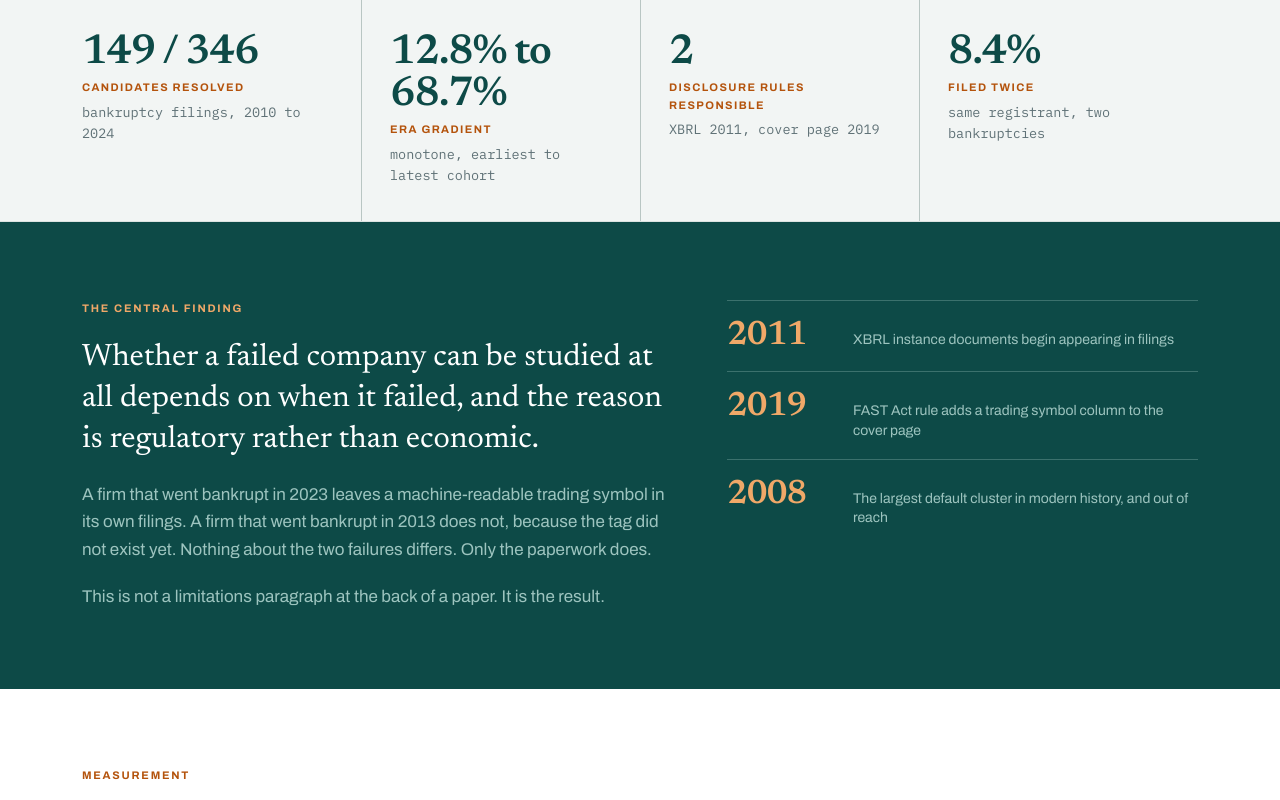
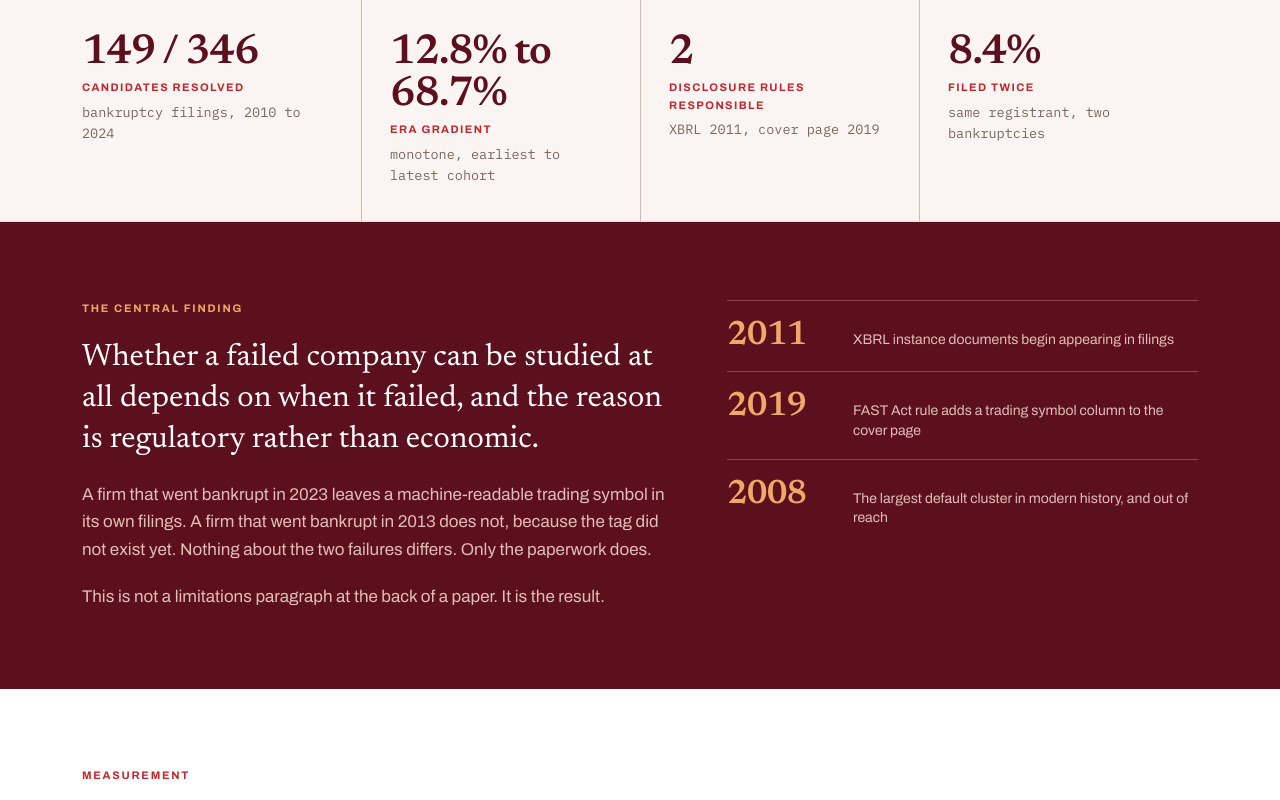
Before and after one commit to Iska555/merton-distressed-signals, a Next.js app in the folder frontend/: page / in a window 1280 px wide. Shown: the part 660-1460 px from the top of the page. Built offline with nearby package versions, Linux system fonts and the light colour scheme.

Commit message:
style: repalette site and chart semantics

```diff
--- a/frontend/app/globals.css
+++ b/frontend/app/globals.css
@@ -16,36 +16,47 @@
   section type, and an alias means a page that has not been touched yet still
   renders in the new colours instead of falling back to nothing.
 
-  There is no black anywhere in this palette. The darkest ink is a slate-teal.
+  Chocolate, burgundy and red carry the identity. Charts separate categories
+  with lightness, line style and texture rather than neighbouring warm hues.
 */
 
 :root {
   --ground:      #FFFFFF;
-  --tint:        #F2F5F4;
-  --tint-warm:   #FBF6EF;
-  --deep:        #0D4A47;
-  --deep-2:      #0A3B39;
-  --ink:         #1E3033;
-  --body:        #3E5257;
-  --muted:       #5F7176;
-  --signal:      #B4530C;
-  --rule:        #DCE3E1;
-  --rule-strong: #B9C6C3;
+  --tint:        #FAF5F2;
+  --tint-warm:   #F3E9E4;
+  --deep:        #5C0F1D;
+  --deep-2:      #43101A;
+  --ink:         #2B1A17;
+  --body:        #4A3830;
+  --muted:       #7B675C;
+  --signal:      #C0272D;
+  --rule:        #E7DCD6;
+  --rule-strong: #CDBAB1;
+  --burgundy:    #7A1B2E;
+  --chocolate:   #6B3F23;
+  --paper:       #FFFFFF;
 
   --on-deep:      #FFFFFF;
-  --on-deep-mute: #9DC4BF;
+  --on-deep-mute: #E0BDB6;
   --on-deep-sig:  #F0A868;
 
-  /* Validated for colour-vision deficiency. Do not substitute. */
-  --series-1: #0F8A66;
-  --series-2: #C2610F;
-  --grid:     #E6ECEA;
+  --fig-primary:   #A81C2A;
+  --fig-recessive: #E8DCD6;
+  --fig-third:     #6B3F23;
+  --fig-ink:       #2B1A17;
+  --fig-muted:     #7B675C;
+  --fig-rule:      #E7DCD6;
+  --fig-signal:    #C0272D;
+
+  --series-1: var(--fig-primary);
+  --series-2: var(--fig-third);
+  --grid:     var(--rule);
 
   /* Legacy aliases. See the note above. */
   --surface:  var(--tint);
   --faint:    var(--muted);
   --rule-sw:  var(--rule-strong);
-  --accent:   var(--deep);
+  --accent:   var(--burgundy);
   --risk:     var(--signal);
 
   --display: var(--font-display), Newsreader, Georgia, "Times New Roman", serif;
@@ -55,21 +66,30 @@
 }
 
 :root[data-theme="dark"] {
-  --ground:      #0F1618;
-  --tint:        #16211F;
-  --tint-warm:   #1C1E1A;
-  --deep:        #0A3B39;
-  --deep-2:      #072E2C;
-  --ink:         #E9EFEC;
-  --body:        #B5C4C2;
-  --muted:       #8698A0;
-  --signal:      #E08A3C;
-  --rule:        #253232;
-  --rule-strong: #3A4B4A;
-  --series-1:    #2FA37E;
-  --series-2:    #D0722A;
-  --grid:        #223030;
-  --accent:      #74AC94;
+  --ground:      #16100E;
+  --tint:        #1F1613;
+  --tint-warm:   #261B17;
+  --deep:        #43101A;
+  --deep-2:      #2E0B12;
+  --ink:         #F2E7E2;
+  --body:        #CDB8B0;
+  --muted:       #9C8479;
+  --signal:      #E4564F;
+  --rule:        #33241F;
+  --rule-strong: #4A352E;
+  --burgundy:    #C05A6B;
+  --chocolate:   #B98A5A;
+  --fig-primary:   #E4564F;
+  --fig-recessive: #4A352E;
+  --fig-third:     #B98A5A;
+  --fig-ink:       #F2E7E2;
+  --fig-muted:     #9C8479;
+  --fig-rule:      #33241F;
+  --fig-signal:    #E4564F;
+  --series-1:    var(--fig-primary);
+  --series-2:    var(--fig-third);
+  --grid:        var(--rule);
+  --accent:      var(--burgundy);
 }
 
 * { box-sizing: border-box; }
@@ -264,7 +284,7 @@ a { color: var(--signal); }
 }
 .band-stats { display: flex; flex-direction: column; }
 .band-stat {
-  padding: 18px 0; border-top: 1px solid rgba(157, 196, 191, 0.32);
+  padding: 18px 0; border-top: 1px solid rgba(224, 189, 182, 0.32);
   display: flex; gap: 18px; align-items: baseline;
 }
 .band-stat .bn {
@@ -382,7 +402,7 @@ figure { margin: 0; display: flex; flex-direction: column; gap: 16px; }
 .sample-field-figure { margin: 0; }
 .sample-field-figure > img {
   display: block; width: 100%; height: auto; padding: 20px;
-  background: var(--ground); border: 1px solid var(--rule);
+  background: var(--paper); border: 1px solid var(--rule);
 }
 @media (prefers-reduced-motion: reduce) {
   .card, .module { transition: none; }
@@ -600,7 +620,7 @@ svg.chart { display: block; width: 100%; height: auto; overflow: visible; }
   background: var(--ground); border: 1px solid var(--rule-strong);
   padding: 9px 11px; font-size: 12px; font-family: var(--mono);
   line-height: 1.5; z-index: 60; transition: opacity 120ms;
-  box-shadow: 0 2px 12px rgba(13, 74, 71, 0.12); white-space: nowrap;
+  box-shadow: 0 2px 12px rgba(43, 26, 23, 0.12); white-space: nowrap;
 }
 
 /* ---------- mispricing ---------- */
--- a/frontend/app/measurement/page.tsx
+++ b/frontend/app/measurement/page.tsx
@@ -205,7 +205,7 @@ export default function MeasurementPage() {
                 Resolution rate by sector within era, with cell counts
               </span>
               <span className="figsrc">
-                Shading runs white to deep teal across 0 to 100 percent. Divisions
+                Shading runs white to deep red across 0 to 100 percent. Divisions
                 with fewer than nine candidates are omitted from the grid and
                 appear in the full table below.
               </span>
--- a/frontend/components/FigureBars.tsx
+++ b/frontend/components/FigureBars.tsx
@@ -16,7 +16,7 @@ export interface Bar {
   pct: number
   /** Printed at the right. Defaults to the percentage. */
   value?: string
-  /** Copper rather than green. Use for the row the section is about. */
+  /** Signal red rather than the structural fill. Use for the focal row. */
   highlight?: boolean
 }
 
--- a/frontend/components/Heatmap.tsx
+++ b/frontend/components/Heatmap.tsx
@@ -13,17 +13,17 @@ import type { ConditionalTable } from '@/lib/siteData'
  * this page exists to document.
  */
 function shade(rate: number): string {
-  // Interpolate white to deep teal. Rate is already 0..1.
+  // Interpolate white to deep red. Rate is already 0..1.
   const t = Math.max(0, Math.min(1, rate))
   const from = [255, 255, 255]
-  const to = [13, 74, 71]
+  const to = [168, 28, 42]
   const mix = from.map((f, i) => Math.round(f + (to[i] - f) * t))
   return `rgb(${mix[0]}, ${mix[1]}, ${mix[2]})`
 }
 
 /** White type once the ground is dark enough to need it. */
 function ink(rate: number): string {
-  return rate > 0.45 ? '#FFFFFF' : '#1E3033'
+  return rate >= 0.75 ? '#FFFFFF' : 'var(--fig-ink)'
 }
 
 export default function Heatmap({
@@ -59,7 +59,7 @@ export default function Heatmap({
                     return (
                       <td key={i} className="empty">
                         <div className="cell">
-                          <span className="c" style={{ color: '#5F7176' }}>
+                          <span className="c" style={{ color: 'var(--muted)' }}>
                             none
                           </span>
                         </div>
@@ -70,10 +70,10 @@ export default function Heatmap({
                     return (
                       <td key={i} className="empty">
                         <div className="cell">
-                          <span className="r" style={{ color: '#5F7176' }}>
+                          <span className="r" style={{ color: 'var(--muted)' }}>
                             &plusmn;
                           </span>
-                          <span className="c" style={{ color: '#5F7176' }}>
+                          <span className="c" style={{ color: 'var(--muted)' }}>
                             {c.resolved}/{c.n}
                           </span>
                         </div>
--- a/frontend/components/PayoffDiagram.tsx
+++ b/frontend/components/PayoffDiagram.tsx
@@ -48,6 +48,7 @@ export default function PayoffDiagram({
         fill="none"
         stroke="var(--series-2)"
         strokeWidth={2}
+        strokeDasharray="7 4"
       />
 
       {/* equity payoff: flat at zero then 45 degrees */}
--- a/frontend/tailwind.config.ts
+++ b/frontend/tailwind.config.ts
@@ -7,16 +7,6 @@ module.exports = {
   ],
   theme: {
     extend: {
-      colors: {
-        emerald: {
-          400: '#34d399',
-          500: '#10b981',
-        },
-        teal: {
-          400: '#2dd4bf',
-          500: '#14b8a6',
-        },
-      },
       animation: {
         'pulse-slow': 'pulse 3s cubic-bezier(0.4, 0, 0.6, 1) infinite',
       },
```
Also changed, not shown: 2 other files (tests, documents, lock files or other folders).
